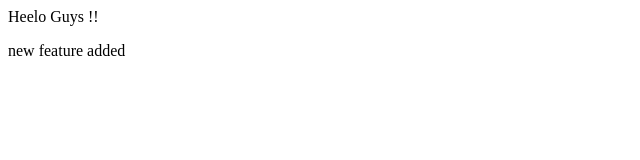
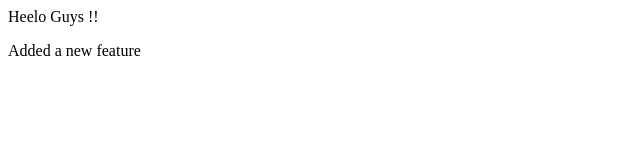
Before and after one commit to javedsunny7-Github/git2-demo-tb-, a plain HTML site: page index.html in a window 1280 px wide. Shown: the full height of the page, 0-640 px from the left. Drawn offline with Linux system fonts and the light colour scheme.

Commit message:
conflict resolved

```diff
--- a/index.html
+++ b/index.html
@@ -1,2 +1,2 @@
 <p>Heelo Guys !!</p>
-<p>new feature added</p>
+<p>Added a new feature</p>
```
